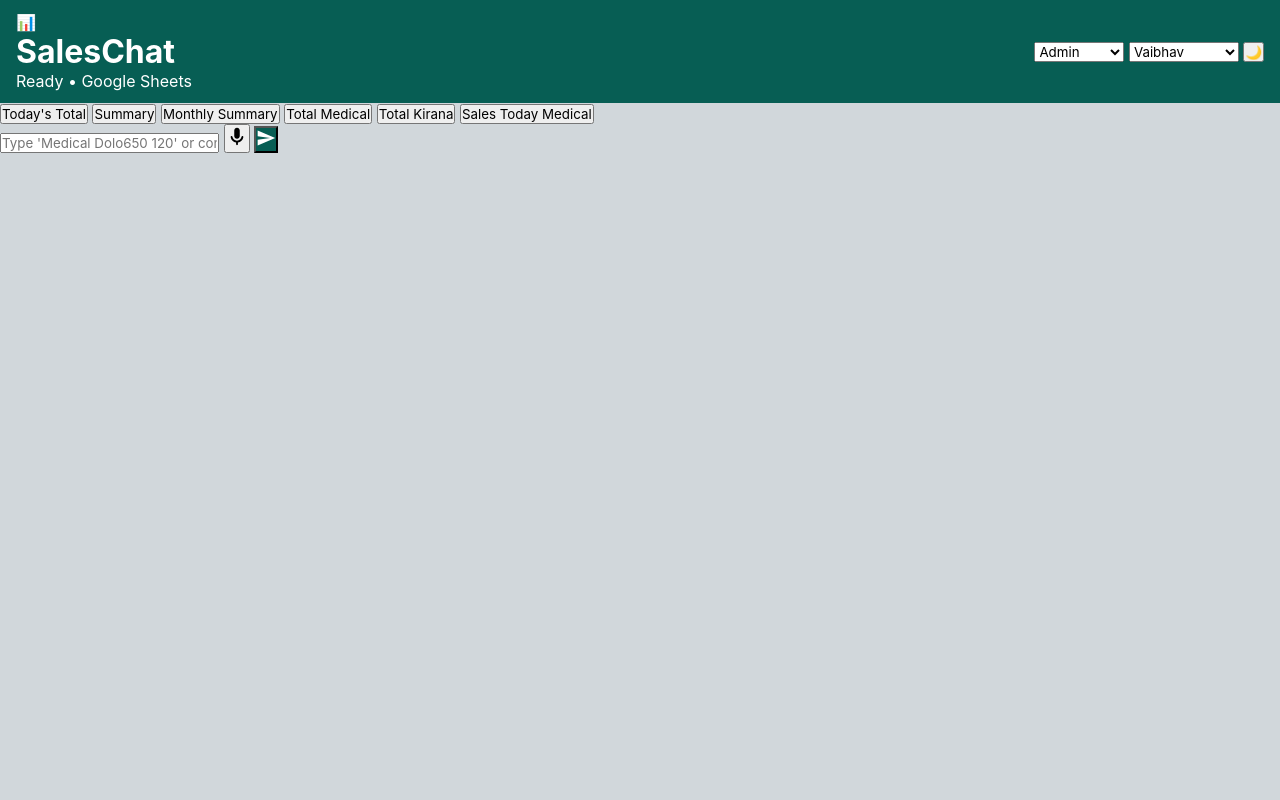
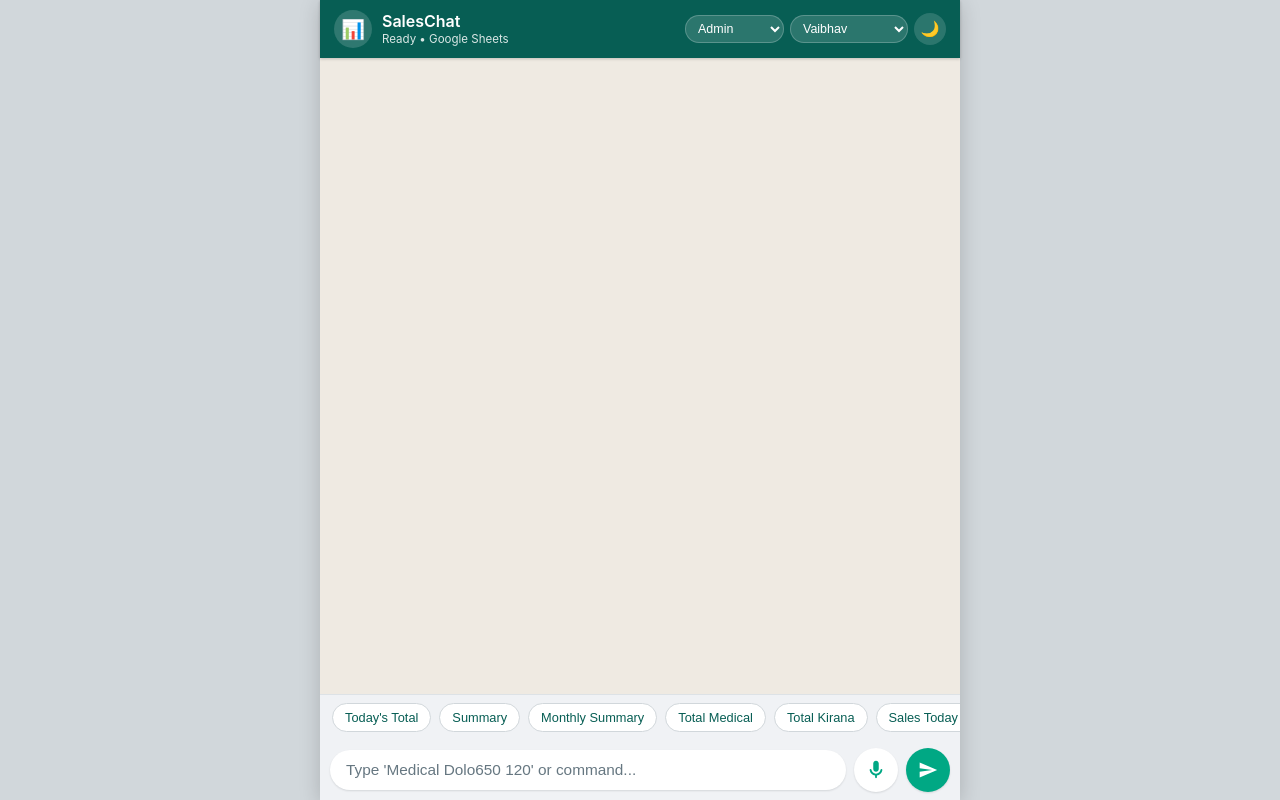
Before and after one commit to vaibhavgaikwad/salesrecords, a plain HTML site: page index.html in a window 1280 px wide. Drawn offline with Linux system fonts and the light colour scheme.

Commit message:
Refactor CSS variables and update styles

```diff
--- a/style.css
+++ b/style.css
@@ -1,229 +1,311 @@
 :root {
-  --primary: #075e54;
-  --primary-dark: #054c44;
-  --accent: #25d366;
+  --bg-outer: #d1d7db;
   --bg-chat: #efeae2;
+  --header-bg: #075e54;
+  --header-text: #ffffff;
   --bubble-user: #d9fdd3;
   --bubble-bot: #ffffff;
-  --text-main: #111b21;
-  --text-muted: #667781;
+  --text-primary: #111b21;
+  --text-secondary: #667781;
+  --composer-bg: #f0f2f5;
+  --input-bg: #ffffff;
+  --chip-bg: #ffffff;
+  --chip-border: #d1d7db;
+  --chip-text: #075e54;
+  --accent: #00a884;
+  --danger: #ef4444;
+  --shadow: 0 1px 2px rgba(11, 20, 26, 0.12);
+}
+
+body.dark-mode {
+  --bg-outer: #0b141a;
+  --bg-chat: #0b141a;
+  --header-bg: #202c33;
+  --header-text: #e9edef;
+  --bubble-user: #005c4b;
+  --bubble-bot: #202c33;
+  --text-primary: #e9edef;
+  --text-secondary: #8696a0;
+  --composer-bg: #202c33;
+  --input-bg: #2a3942;
+  --chip-bg: #2a3942;
+  --chip-border: #374248;
+  --chip-text: #00a884;
+  --accent: #00a884;
+  --shadow: 0 1px 2px rgba(0, 0, 0, 0.4);
 }
 
 * {
   box-sizing: border-box;
   margin: 0;
   padding: 0;
-  font-family: -apple-system, BlinkMacSystemFont, "Segoe UI", Roboto, Helvetica, Arial, sans-serif;
+  -webkit-tap-highlight-color: transparent;
 }
 
 html, body {
   height: 100%;
-  background-color: #d1d7db;
-  color: var(--text-main);
+  font-family: -apple-system, BlinkMacSystemFont, "Segoe UI", Roboto, Helvetica, Arial, sans-serif;
+  background-color: var(--bg-outer);
+  color: var(--text-primary);
 }
 
-.app-container {
+.app-shell {
   display: flex;
   flex-direction: column;
   height: 100dvh;
-  max-width: 600px;
+  max-width: 640px;
   margin: 0 auto;
   background-color: var(--bg-chat);
-  box-shadow: 0 2px 10px rgba(0, 0, 0, 0.12);
+  box-shadow: 0 4px 20px rgba(0, 0, 0, 0.18);
+  position: relative;
 }
 
 /* Header */
 .chat-header {
-  background-color: var(--primary);
-  color: #ffffff;
-  padding: 12px 16px;
   display: flex;
+  align-items: center;
   justify-content: space-between;
-  align-items: center;
-  z-index: 10;
+  gap: 8px;
+  padding: 10px 14px;
+  background-color: var(--header-bg);
+  color: var(--header-text);
+  z-index: 20;
+  box-shadow: 0 1px 3px rgba(0, 0, 0, 0.2);
 }
 
-.header-info h1 {
-  font-size: 1.1rem;
-  font-weight: 600;
+.brand {
+  display: flex;
+  align-items: center;
+  gap: 10px;
+  min-width: 0;
 }
 
-.status-text {
-  font-size: 0.75rem;
-  opacity: 0.85;
+.avatar {
+  width: 38px;
+  height: 38px;
+  border-radius: 50%;
+  background: rgba(255, 255, 255, 0.16);
+  display: flex;
+  align-items: center;
+  justify-content: center;
+  font-size: 1.2rem;
+  flex-shrink: 0;
 }
 
-.user-selector {
+.brand-meta h1 {
+  font-size: 1rem;
+  font-weight: 600;
+  line-height: 1.2;
+}
+
+.status {
+  font-size: 0.72rem;
+  opacity: 0.85;
+  display: block;
+  white-space: nowrap;
+  overflow: hidden;
+  text-overflow: ellipsis;
+}
+
+.header-controls {
   display: flex;
   align-items: center;
   gap: 6px;
-  background: rgba(255, 255, 255, 0.15);
-  padding: 4px 10px;
-  border-radius: 16px;
 }
 
-.user-selector select {
-  background: transparent;
-  border: none;
-  color: #ffffff;
-  font-size: 0.9rem;
+.pill-select {
+  background: rgba(255, 255, 255, 0.15);
+  color: var(--header-text);
+  border: 1px solid rgba(255, 255, 255, 0.22);
+  border-radius: 16px;
+  padding: 5px 8px;
+  font-size: 0.78rem;
   font-weight: 500;
   outline: none;
   cursor: pointer;
 }
 
-.user-selector select option {
-  color: var(--text-main);
-  background: #ffffff;
+.pill-select option {
+  background-color: #ffffff;
+  color: #111b21;
 }
 
-/* Chat Area */
-.chat-messages {
+.icon-circle-btn {
+  width: 32px;
+  height: 32px;
+  border-radius: 50%;
+  border: none;
+  background: rgba(255, 255, 255, 0.15);
+  color: var(--header-text);
+  font-size: 0.95rem;
+  display: flex;
+  align-items: center;
+  justify-content: center;
+  cursor: pointer;
+}
+
+/* Chat Feed */
+.chat-feed {
   flex: 1;
   overflow-y: auto;
-  padding: 16px;
+  padding: 14px 12px;
   display: flex;
   flex-direction: column;
   gap: 10px;
+  scroll-behavior: smooth;
 }
 
-.message {
+.msg-row {
   display: flex;
   flex-direction: column;
-  max-width: 82%;
-  animation: fadeIn 0.2s ease-out;
+  max-width: 84%;
+  animation: slideUp 0.18s ease-out;
 }
 
-.message.user {
+.msg-row.user {
   align-self: flex-end;
 }
 
-.message.bot {
+.msg-row.bot {
   align-self: flex-start;
 }
 
 .bubble {
   padding: 9px 13px;
   border-radius: 12px;
-  font-size: 0.95rem;
-  line-height: 1.4;
+  font-size: 0.94rem;
+  line-height: 1.45;
   white-space: pre-line;
-  box-shadow: 0 1px 1px rgba(0, 0, 0, 0.08);
+  word-wrap: break-word;
+  box-shadow: var(--shadow);
 }
 
-.message.user .bubble {
+.msg-row.user .bubble {
   background-color: var(--bubble-user);
   border-top-right-radius: 2px;
 }
 
-.message.bot .bubble {
+.msg-row.bot .bubble {
   background-color: var(--bubble-bot);
   border-top-left-radius: 2px;
 }
 
-.meta {
+.msg-meta {
   font-size: 0.68rem;
-  color: var(--text-muted);
+  color: var(--text-secondary);
   margin-top: 3px;
   padding: 0 4px;
 }
 
-.message.user .meta {
+.msg-row.user .msg-meta {
   text-align: right;
 }
 
-/* Quick Commands */
-.quick-commands {
+/* Quick Command Bar */
+.command-bar {
   display: flex;
   gap: 8px;
   padding: 8px 12px;
   overflow-x: auto;
-  background-color: #f0f2f5;
-  border-top: 1px solid #e0e0e0;
+  background-color: var(--composer-bg);
+  border-top: 1px solid rgba(134, 150, 160, 0.18);
   scrollbar-width: none;
 }
 
-.quick-commands::-webkit-scrollbar {
+.command-bar::-webkit-scrollbar {
   display: none;
 }
 
-.quick-commands button {
+.cmd-chip {
   flex-shrink: 0;
-  background: #ffffff;
-  border: 1px solid #d1d7db;
-  color: var(--primary);
   padding: 6px 12px;
-  border-radius: 16px;
+  border-radius: 18px;
+  border: 1px solid var(--chip-border);
+  background-color: var(--chip-bg);
+  color: var(--chip-text);
   font-size: 0.8rem;
   font-weight: 500;
   cursor: pointer;
-  transition: background 0.15s;
+  transition: transform 0.1s ease;
 }
 
-.quick-commands button:active {
-  background: #e2e8f0;
+.cmd-chip:active {
+  transform: scale(0.95);
 }
 
-/* Input Bar */
-.chat-input-bar {
+.cmd-chip.hidden {
+  display: none;
+}
+
+/* Composer Footer */
+.chat-composer {
+  padding: 8px 10px calc(8px + env(safe-area-inset-bottom));
+  background-color: var(--composer-bg);
+}
+
+.composer-form {
   display: flex;
   align-items: center;
   gap: 8px;
-  padding: 10px 12px;
-  background-color: #f0f2f5;
 }
 
-.chat-input-bar input {
+.composer-form input {
   flex: 1;
   padding: 11px 16px;
+  border-radius: 24px;
   border: none;
-  border-radius: 24px;
-  font-size: 1rem;
+  background-color: var(--input-bg);
+  color: var(--text-primary);
+  font-size: 0.96rem;
   outline: none;
-  background: #ffffff;
+  box-shadow: var(--shadow);
 }
 
-.icon-btn {
+.composer-form input::placeholder {
+  color: var(--text-secondary);
+}
+
+.action-btn {
   width: 44px;
   height: 44px;
+  border-radius: 50%;
   border: none;
-  border-radius: 50%;
-  font-size: 1.2rem;
   display: flex;
   align-items: center;
   justify-content: center;
   cursor: pointer;
-  transition: transform 0.1s, background-color 0.2s;
+  flex-shrink: 0;
+  transition: transform 0.12s ease, background-color 0.2s ease;
+  box-shadow: var(--shadow);
 }
 
-.icon-btn:active {
-  transform: scale(0.94);
+.action-btn:active {
+  transform: scale(0.92);
 }
 
-.mic-btn {
-  background-color: #ffffff;
-  color: var(--primary);
-  box-shadow: 0 1px 2px rgba(0,0,0,0.1);
+.voice-btn {
+  background-color: var(--input-bg);
+  color: var(--accent);
 }
 
-.mic-btn.listening {
-  background-color: #ef4444;
+.voice-btn.listening {
+  background-color: var(--danger);
   color: #ffffff;
-  animation: pulse 1.2s infinite;
+  animation: pulseRing 1.2s infinite;
 }
 
 .send-btn {
-  background-color: var(--primary);
+  background-color: var(--accent);
   color: #ffffff;
 }
 
-@keyframes fadeIn {
-  from { opacity: 0; transform: translateY(4px); }
+@keyframes slideUp {
+  from { opacity: 0; transform: translateY(6px); }
   to { opacity: 1; transform: translateY(0); }
 }
 
-@keyframes pulse {
-  0% { box-shadow: 0 0 0 0 rgba(239, 68, 68, 0.6); }
-  70% { box-shadow: 0 0 0 10px rgba(239, 68, 68, 0); }
+@keyframes pulseRing {
+  0% { box-shadow: 0 0 0 0 rgba(239, 68, 68, 0.65); }
+  70% { box-shadow: 0 0 0 12px rgba(239, 68, 68, 0); }
   100% { box-shadow: 0 0 0 0 rgba(239, 68, 68, 0); }
 }
```
